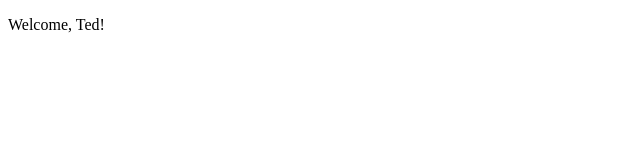
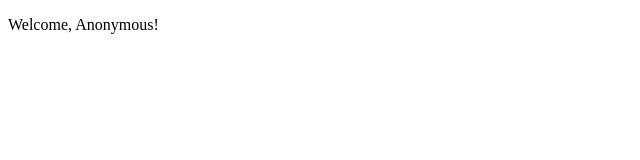
Before and after one commit to thaliagit/my-app, a React (Create React App) app: page / in a window 1280 px wide. Shown: the top 160 px of the page, without its empty margins (0-640 px from the left). Built offline with nearby package versions, Linux system fonts and the light colour scheme.

Commit message:
exercise 3 completed

```diff
--- a/src/App.js
+++ b/src/App.js
@@ -7,7 +7,7 @@ function App() {
     <>
       {/* <Hello/>
       <Message/> */}
-      <Welcome name = "Ted"/>
+      <Welcome/>
    </>
   );
 }
--- a/src/components/Welcome.jsx
+++ b/src/components/Welcome.jsx
@@ -7,4 +7,8 @@ class Welcome extends React.Component{
     }
 }
 
+Welcome.defaultProps = {
+    name : "Anonymous"
+}
+
 export default Welcome
```
